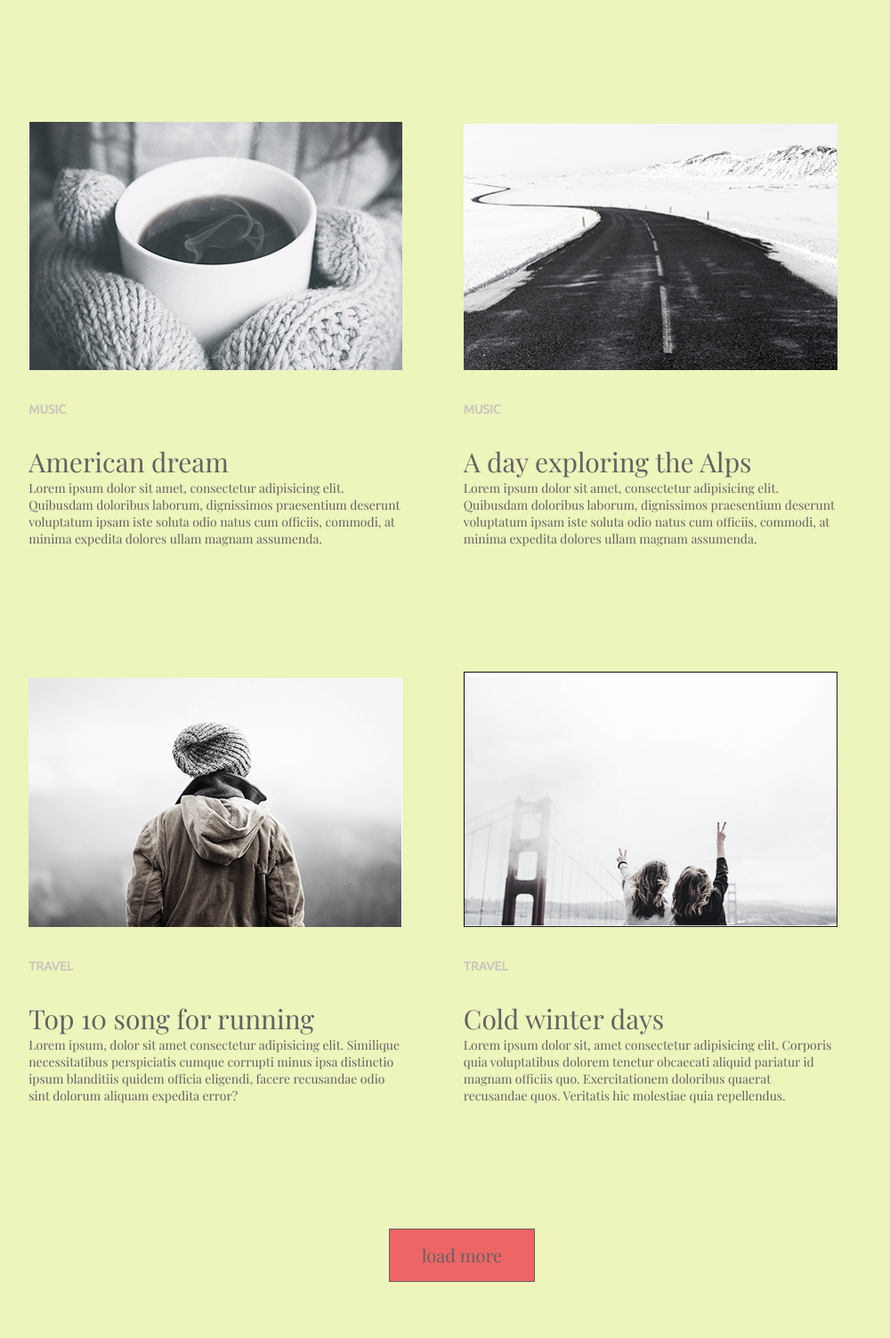
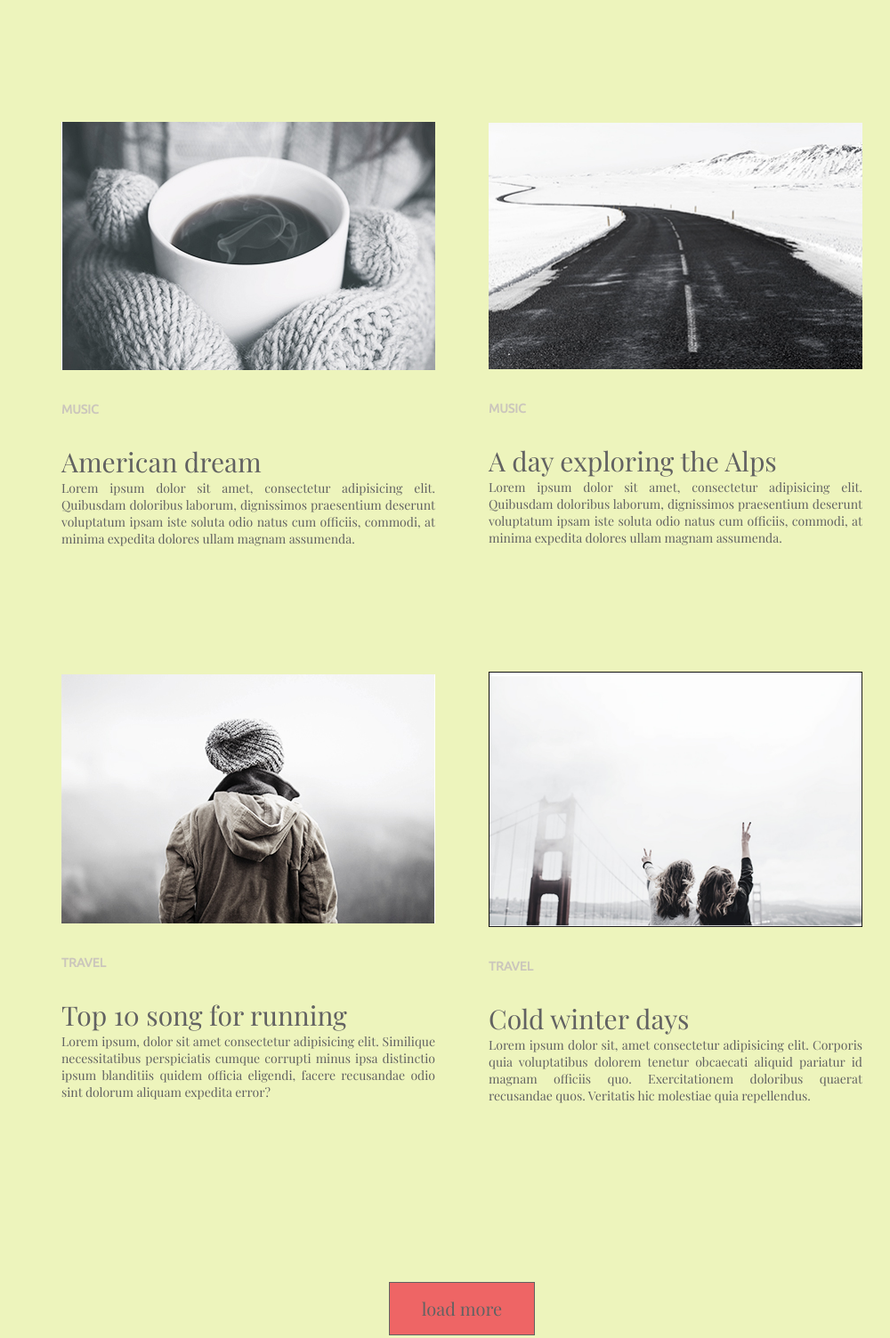
Before and after one commit to Ievgenii-davidenko/goit-fe-course, a plain HTML site: page html-css/module-03/index.html in a window 1280 px wide. Shown: the part 702-2206 px from the top of the page at 89% size, without its empty margins (121-1121 px from the left). Drawn offline with nearby package versions, Linux system fonts and the light colour scheme.

Commit message:
added index.html

```diff
--- a/html-css/module-03/css/style.css
+++ b/html-css/module-03/css/style.css
@@ -2,8 +2,25 @@
     margin: 0;
     padding: 0;
     box-sizing: border-box;
+
 }
+.container {
+    margin: 0;
+    width: 900px;
+    text-align: center;
+    width: center;
+    margin-right: center;
+    font-size: 0px;
+    display: inline-block;
+ }
 
+
+
+.article {
+    display: inline-block;
+    float:  left;
+    margin: 0;
+    }
 body {
     font-family: "Playfair Display", serif;
     color: rgb(98, 98, 98);
@@ -11,35 +28,31 @@ body {
     background-color: #edf4bc;
     text-align: center;
    }
-
-
-     }
-     main {
+         main {
         padding-top: 0px;
         padding-bottom: 72px;
 }
 .header{
+      text-align: center;
+    background-color: #dceeed;
+}
 
-    text-align: center;
-    background-color: #a6f2ee;
-
-}
-ul {
-    list-style: none;
-
+.list-menu-item:hover {
+    color: rgb(3, 169, 244);
 }
 .list-menu {
     text-align: center;
     margin: 0 auto;
    }
-
    .list-menu-item {
-display: inline-block;
+   display: inline-block;
 text-transform: uppercase;
     padding-top: 77px;
     padding-bottom: 105px;
-    margin-left: 65px;
+    margin-right: 60px;
+    font-size: 14px;
      }
+
 img {
     display:inline-block;
     max-width: 100%;
@@ -59,29 +72,23 @@ img {
         margin-bottom: 30px;
     }
     .lifestyle-list {
-        text-align: center;
+                text-align:justify;
         vertical-align: middle;
+        display: inline-block;
         margin-bottom: 140px;
     }
-
-    .lifestyle-list-item {
+     .lifestyle-list-item {
         display: inline-block;
-        margin-right: 65px;
+        margin-right: auto;
         text-align: left;
         width: 420px;
         font-size: 14px;
     }
-   .music {
-    text-align: center;
-    vertical-align: middle;
-    margin-bottom: 140px;
-   }
-   .travel {
-    text-align: center;
-    vertical-align: middle;
-    margin-bottom: 140px;
+    .lifestyle-list-item:nth-child(2n+1){
+        margin-right: 60px;
+    }
 
-   }
+
    .menu-item {
     display: block;
     font-family: "Playfair Display", serif;
@@ -101,4 +108,5 @@ img {
    }
 .foto-name {
     text-align:left
+
 }
--- a/html-css/module-03/index.html
+++ b/html-css/module-03/index.html
@@ -10,22 +10,24 @@
         rel="stylesheet">
 </head>
 <body>
+    <div class="container">
     <header class="header-list">
 
     <nav class="navigation">
     <ul class="list-menu">
     <li class="list-menu-item"><a href="#lifestyle">lifestyle</a> </li>
-    <li class="list-menu-item"><a href="#music">music</a></li>
-    <li class="list-menu-item"><a href="#photodiary">photodiary</a> </li>
+    <li class="list-menu-item"><a href="#photodiary">photodiary</a></li>
+    <li class="list-menu-item"><a href="#music">music</a> </li>
     <li class="list-menu-item"> <a href="#travel">travel</a></li>
 </ul>
 </nav>
 </header>
 <main>
     <section>
-<article class="lifestyle-list" id="lifestyle">
+        <div class="block">
                 <ul>
                         <li class="lifestyle-list-item">
+<article class="lifestyle-list" id="lifestyle">
                  <img class="lifestyle-list-item" src="images/1.jpg" alt="lifestyle" width="420" height="280" >
         <h2 class="foto-name">lifestyle</h2>
         <p class="list-name">More than just a music festival</p>
@@ -34,8 +36,11 @@
              Quia asperiores explicabo placeat recusandae, praesentium natus nihil
              accusamus veniam fuga,
               soluta minima repellat?</p>
+            </article>
               </li>
      <li class="lifestyle-list-item">
+    <article class="lifestyle-list" id="lifestyle">
+
      <img class="lifestyle-list-item" src="images/5.jpg" alt="lifestyle" width="420" height="280" >
         <h2 class="foto-name">lifestyle</h2>
         <p class="list-name">Life tastes better with coffee</p>
@@ -44,20 +49,23 @@
              Quia asperiores explicabo placeat recusandae, praesentium natus nihil
              accusamus veniam fuga,
               soluta minima repellat?</p>
+                       </article>
                 </li>
-        </ul>
-</article>
-<article class="music" id="music">
-    <ul>
                 <li class="lifestyle-list-item">
+<article class="lifestyle-list" id="music">
+
          <img src="images/2.jpg" alt="coffee" width="420" height="280">
 <h2 class="foto-name">music</h2>
 <p class="list-name">American dream</p>
 <p>Lorem ipsum dolor sit amet, consectetur adipisicing elit.
  Quibusdam doloribus laborum, dignissimos praesentium deserunt voluptatum ipsam
  iste soluta odio natus cum officiis, commodi,
- at minima expedita dolores ullam magnam assumenda.</p></li>
+ at minima expedita dolores ullam magnam assumenda.</p>
+</article>
+</li>
 <li class="lifestyle-list-item">
+    <article class="lifestyle-list" id="music">
+
        <img src="images/6.jpg" alt="coffee" width="420" height="280">
     <h2 class="foto-name">music</h2>
     <p class="list-name">A day exploring the Alps</p>
@@ -66,20 +74,23 @@
   iste soluta odio natus cum officiis, commodi,
   at minima expedita dolores ullam magnam assumenda.
 </p>
+</article>
 </li>
-</ul>
-</article>
-<article class="travel" id="travel">
-    <ul>
-        <li  class="lifestyle-list-item">
+<li class="lifestyle-list-item">
+<article class="lifestyle-list" id="travel">
+
     <img src="images/3.jpg" alt="american dreams" width="420" height="280">
 <h2 class="foto-name">travel</h2>
     <p class="list-name">Top 10 song for running</p>
     <p>Lorem ipsum, dolor sit amet consectetur adipisicing elit.
     Similique necessitatibus perspiciatis cumque corrupti minus ipsa distinctio
     ipsum blanditiis quidem officia eligendi, facere recusandae odio sint dolorum
-     aliquam expedita error?</p></li>
-<li  class="lifestyle-list-item">
+     aliquam expedita error?</p>
+        </article>
+</li>
+<li class="lifestyle-list-item">
+     <article class="lifestyle-list" id="travel">
+
     <img src="images/4.jpg" alt="a day" width="420" height="280">
      <h2 class="foto-name">travel</h2>
      <p class="list-name">Cold winter days</p>
@@ -87,13 +98,15 @@
      Corporis quia voluptatibus dolorem tenetur obcaecati aliquid pariatur
       id magnam officiis quo. Exercitationem doloribus quaerat recusandae quos.
        Veritatis hic molestiae quia repellendus.</p>
+<article>
 </li>
 </ul>
-</article>
+
 </section>
            <div>
                 <button class="menu-item">load more</button>
                 </div>
+            </div>
             </main>
                    </body>
             </html>
```
Lines whose indentation alone changed are shown as unchanged.
